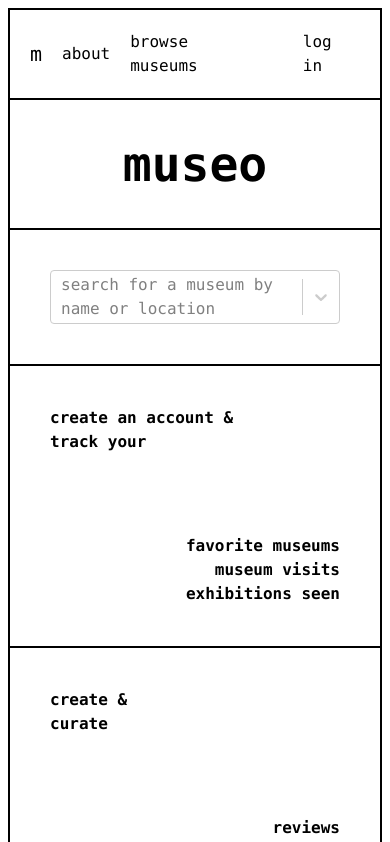
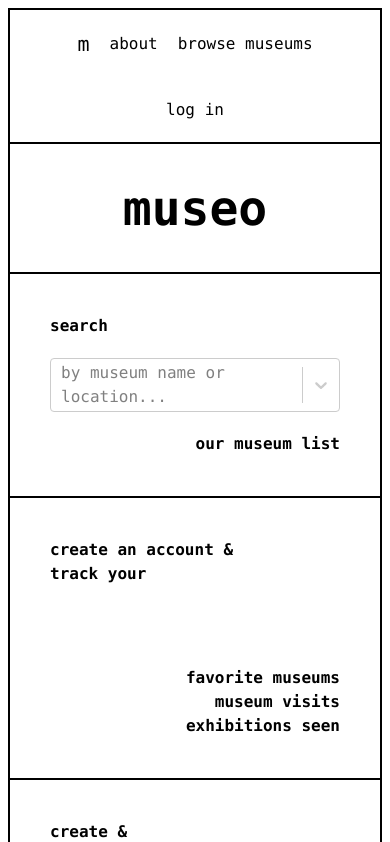
Before and after one commit to claudiasgonz/project3-client, a React (Vite) app: page / in a window 390 px wide. Shown: the top 842 px of the page. Built offline with nearby package versions, Linux system fonts and the light colour scheme; no server answers.

Commit message:
fixed navbar responsiveness, added padding to login form

```diff
--- a/src/components/LoginForm.jsx
+++ b/src/components/LoginForm.jsx
@@ -48,7 +48,7 @@ function LoginForm() {
         log in
         </button>
 
-        <p className="mt-4">
+        <p className="mt-4 pb-10">
                 don't have an account yet?
                 <br></br>
                 <Link to="/signup" className="text-blue-600 hover:underline">
--- a/src/components/Navbar.jsx
+++ b/src/components/Navbar.jsx
@@ -5,7 +5,7 @@ import { AuthContext } from "../context/auth.context";
 function Navbar() {
     const { user, logout } = useContext(AuthContext);
   return (
-    <nav className="flex justify-between border-2 border-black m-2 mb-0">
+    <nav className="flex flex-wrap items center justify-between border-2 border-black m-2 mb-0">
 
       <div className="center gap-5 pt-5 pr-5 pb-5 pl-5 font-mono">
 
--- a/src/components/SearchBarHome.jsx
+++ b/src/components/SearchBarHome.jsx
@@ -38,11 +38,20 @@ function SearchBarHome() {
 
   return (
     <div className="p-10 border-b-2 border-black font-mono">
-      <Select
+      <div>
+        <h1 className="font-mono text-left pb-5 font-bold text-2">
+        search<br></br>
+        </h1>
+
+        <Select
         options={options}
         onChange={handleSelect}
-        placeholder="search for a museum by name or location"
+        placeholder="by museum name or location..."
       />
+        <h1 className="font-mono text-right pt-5 font-bold text-2">
+        our museum list<br></br>
+        </h1>
+      </div>
     </div>
   )
 }
--- a/src/pages/MuseumDetails.jsx
+++ b/src/pages/MuseumDetails.jsx
@@ -6,6 +6,7 @@ import ReviewForm from "../components/ReviewForm";
 import ReviewCard from "../components/ReviewCard";
 import { AuthContext } from "../context/auth.context";
 import { Link } from "react-router-dom";
+import { Navigate } from "react-router-dom";
 
 function MuseumDetails() {
     const [museum, setMuseum] = useState(null);
@@ -20,6 +21,15 @@ function MuseumDetails() {
 
   return (
     <div>
+      <div className="border-l-2 border-r-2 border-black mx-2 p-5">
+        <Link
+        to="/museums"
+        className="btn">
+        ←
+        </Link>
+      </div>
+
+
     {museum ? <MuseumDetailsCard museum={museum} /> : <p>Loading...</p>}
 
     {!user || user.isAdmin ? (
```
